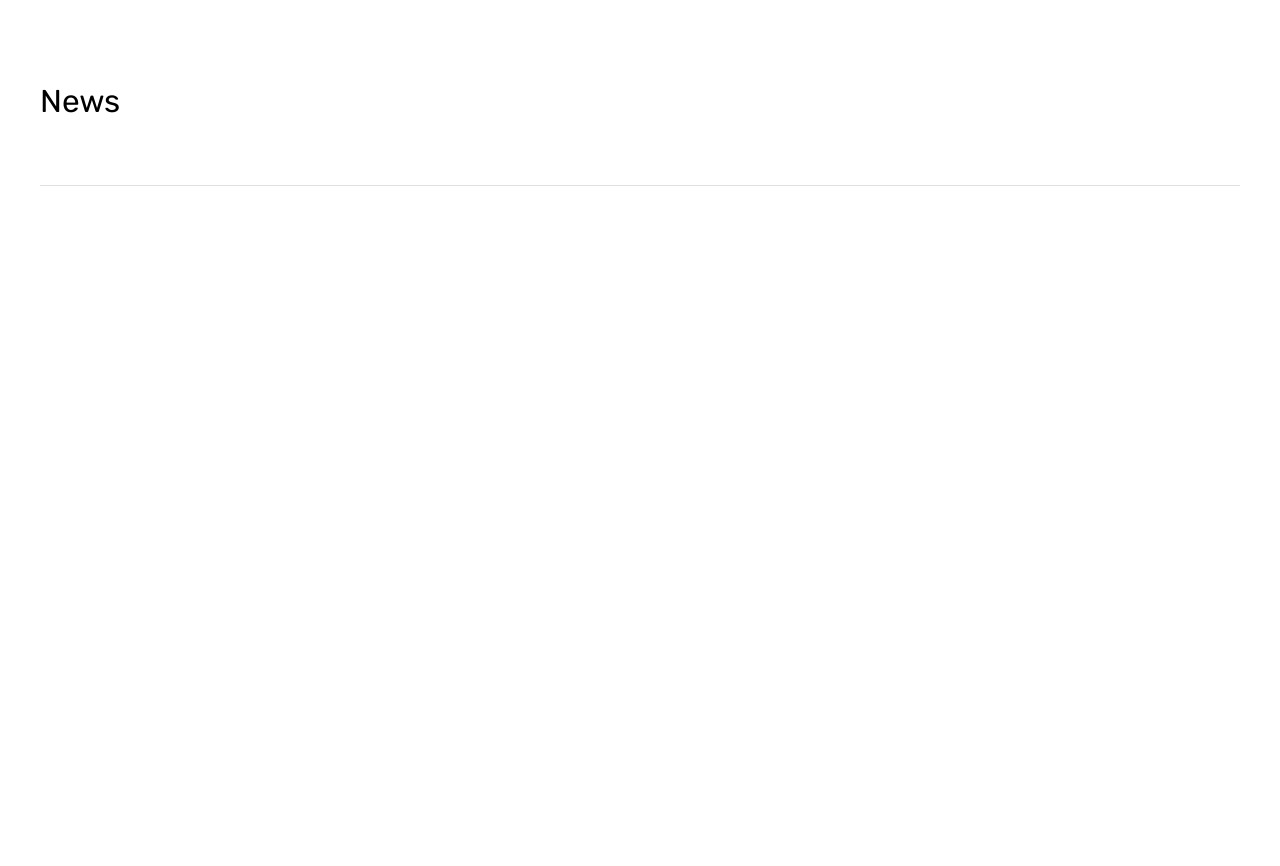
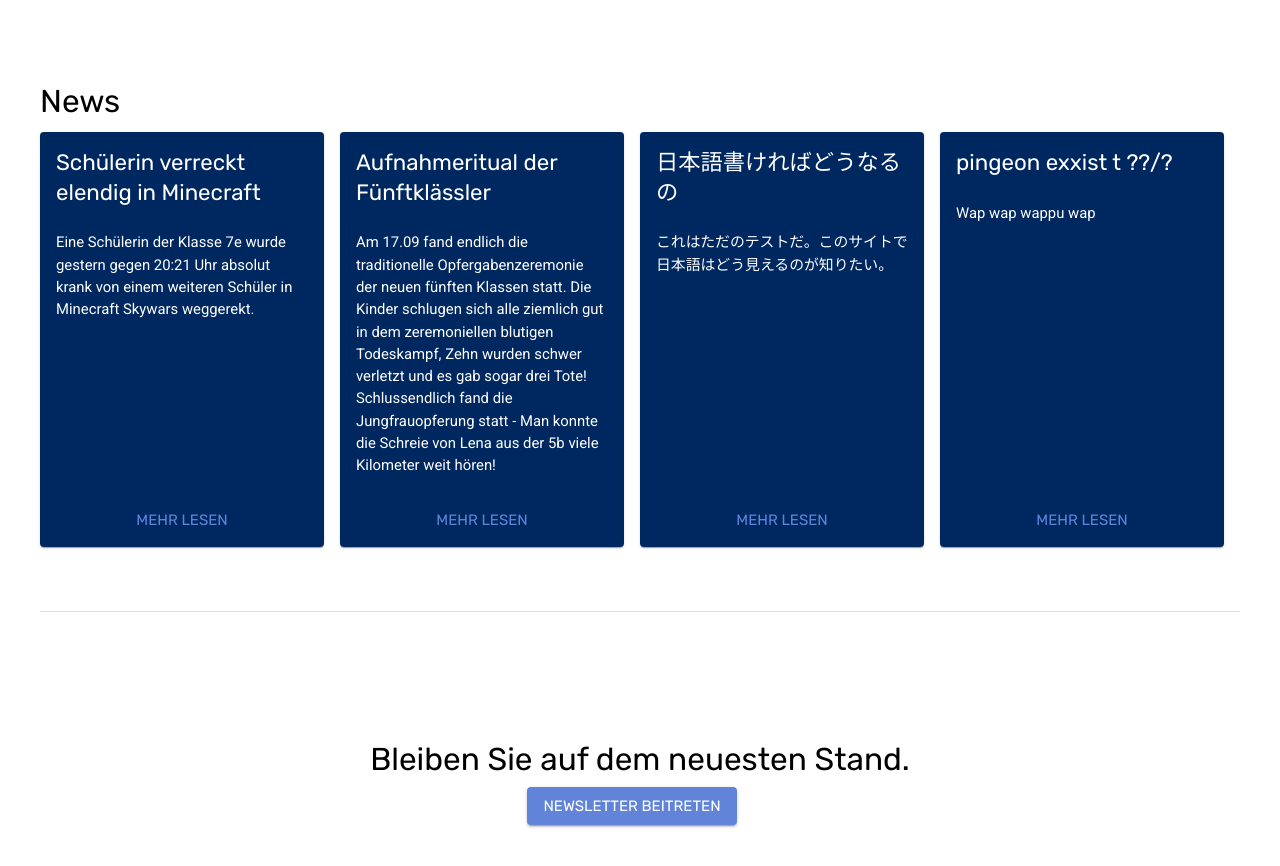
Before and after one commit to nicholas-roether/gyloh-preview, a React (Create React App) app: page / in a window 1280 px wide. Shown: the part 680-1546 px from the top of the page. Before the commit the page ends 866 px from the top, so only its background shows below. Built offline with nearby package versions, Linux system fonts and the light colour scheme.

Commit message:
Add sample content to news section

```diff
--- a/src/home/Home.tsx
+++ b/src/home/Home.tsx
@@ -1,10 +1,12 @@
 import { Box, Typography } from "@material-ui/core";
 import React from "react";
 import styled from "styled-components";
+import CardDisplay from "../common/CardDisplay";
 import DefaultButton from "../common/DefaultButton";
 import Section from "../common/Section";
 import SlideIn from "../common/SlideIn";
 import theme from "../theme";
+import NewsCard from "./NewsCard";
 import Star from "./Star";
 
 export default class HomePage extends React.Component {
@@ -49,8 +51,32 @@ export default class HomePage extends React.Component {
 					</OpeningWrapper>
 				</Section>
 				<Section number={2}>
-                	<Typography variant="h4">News</Typography>
-				</Section >
+                	<Typography variant="h4" gutterBottom={true}>News</Typography>
+					<SlideIn from="left">
+						<CardDisplay maxPerPage={3}>
+							<NewsCard heading="Schülerin verreckt elendig in Minecraft" more="#">
+								Eine Schülerin der Klasse 7e wurde gestern gegen 20:21 Uhr absolut krank von einem weiteren Schüler in Minecraft Skywars weggerekt.
+							</NewsCard>
+							<NewsCard heading="Aufnahmeritual der Fünftklässler" more="#">
+								Am 17.09 fand endlich die traditionelle Opfergabenzeremonie der neuen fünften Klassen statt. Die Kinder schlugen sich alle
+								ziemlich gut in dem zeremoniellen blutigen Todeskampf, Zehn wurden schwer verletzt und es gab sogar drei Tote! Schlussendlich
+								fand die Jungfrauopferung statt - Man konnte die Schreie von Lena aus der 5b viele Kilometer weit hören!
+							</NewsCard>
+							<NewsCard heading="日本語書ければどうなるの" more="#">
+								これはただのテストだ。このサイトで日本語はどう見えるのが知りたい。
+							</NewsCard>
+							<NewsCard heading="pingeon exxist t ??/?" more="#">
+								Wap wap wappu wap
+							</NewsCard>
+						</CardDisplay>
+					</SlideIn>
+				</Section>
+				<Section number={3}>
+					<Box textAlign="center">
+						<Typography variant="h4">Bleiben Sie auf dem neuesten Stand.</Typography>
+						<DefaultButton to="/newsletter">Newsletter beitreten</DefaultButton>
+					</Box>
+				</Section>
             </div>
         );
     }
```
